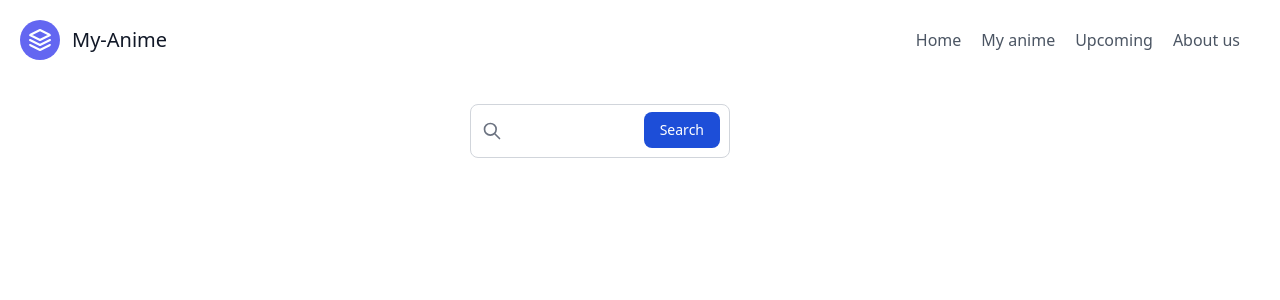
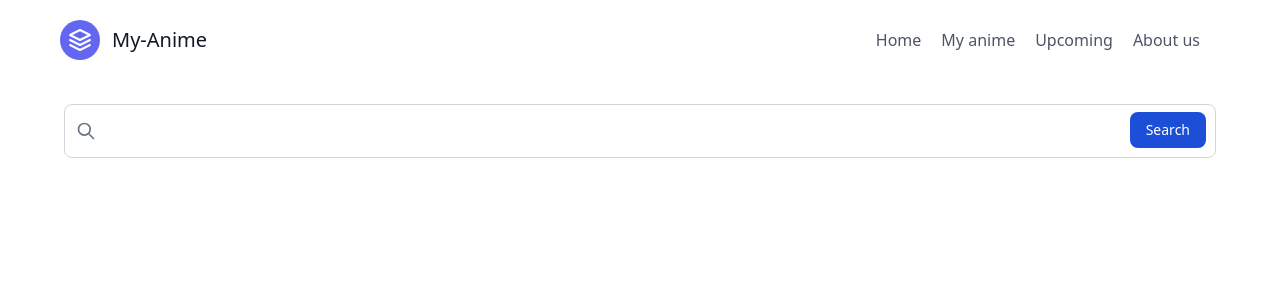
Before and after one commit to GenVenom/my-anime-dev, a Flask app: template templates/index.html in a window 1280 px wide. Shown: the top 300 px of the page. Run offline with Flask 2, Linux system fonts and the light colour scheme; the template is opened without the code that fills it, so the values that code supplies are empty; some libraries are stand-ins or nearby versions.

Commit message:
new additions

```diff
--- a/templates/index.html
+++ b/templates/index.html
@@ -1,99 +1,91 @@
 <!DOCTYPE html>
 <html>
   <head>
-        <title> My anime</title>
+    <title>My anime</title>
   </head>
   <body>
-        {% extends "navbar.html" %}
-
-        {% block content %}
-<div class="p-6 max-w-[1200px] flex justify-center items-center">
-  <form method="POST">
-    <label for="default-search" class="mb-2 text-sm font-medium text-gray-900 sr-only dark:text-white">Search</label>
+    <div class=' flex items-center justify-center max-w-[1200px] mx-auto'>
+      <div class='w-full'>
+        {% extends "navbar.html" %} {% block content %}
+      </div>
+    </div>
+    <div class="p-6 flex justify-center items-center w-full max-w-[1200px] mx-auto">
+      <form method="POST" class='w-full'>
+        <label
+          for="default-search"
+          class="mb-2 text-sm font-medium text-gray-900 sr-only dark:text-white"
+          >Search</label
+        >
         <div class="relative">
-        <div class="absolute inset-y-0 left-0 flex items-center pl-3 pointer-events-none">
-            <svg aria-hidden="true" class="w-5 h-5 text-gray-500 dark:text-gray-400" fill="none" stroke="currentColor" viewBox="0 0 24 24" xmlns="http://www.w3.org/2000/svg"><path stroke-linecap="round" stroke-linejoin="round" stroke-width="2" d="M21 21l-6-6m2-5a7 7 0 11-14 0 7 7 0 0114 0z"></path></svg>
+          <div
+            class="absolute inset-y-0 left-0 flex items-center pl-3 pointer-events-none"
+          >
+            <svg
+              aria-hidden="true"
+              class="w-5 h-5 text-gray-500 dark:text-gray-400"
+              fill="none"
+              stroke="currentColor"
+              viewBox="0 0 24 24"
+              xmlns="http://www.w3.org/2000/svg"
+            >
+              <path
+                stroke-linecap="round"
+                stroke-linejoin="round"
+                stroke-width="2"
+                d="M21 21l-6-6m2-5a7 7 0 11-14 0 7 7 0 0114 0z"
+              ></path>
+            </svg>
           </div>
-        <input type="search" id="default-search" name="search-query" class="block w-full p-4 pl-10 text-sm text-black-900 border border-gray-300 rounded-lg bg-black-50 focus:ring-blue-500 focus:border-blue-500 dark:bg-white-700 dark:border-white-600 dark:placeholder-gray-400 dark:text-black dark:focus:ring-blue-500 dark:focus:border-blue-500">
-        <button type="submit" class="text-white absolute right-2.5 bottom-2.5 bg-blue-700 hover:bg-blue-800 focus:ring-4 focus:outline-none focus:ring-blue-300 font-medium rounded-lg text-sm px-4 py-2 dark:bg-blue-600 dark:hover:bg-blue-700 dark:focus:ring-blue-800">Search</button>
+          <input
+            type="search"
+            id="default-search"
+            name="search-query"
+            class="block w-full p-4 pl-10 text-sm text-black-900 border border-gray-300 rounded-lg bg-black-50 focus:ring-blue-500 focus:border-blue-500 dark:bg-white-700 dark:border-white-600 dark:placeholder-gray-400 dark:text-black dark:focus:ring-blue-500 dark:focus:border-blue-500"
+          />
+          <button
+            type="submit"
+            class="text-white absolute right-2.5 bottom-2.5 bg-blue-700 hover:bg-blue-800 focus:ring-4 focus:outline-none focus:ring-blue-300 font-medium rounded-lg text-sm px-4 py-2 dark:bg-blue-600 dark:hover:bg-blue-700 dark:focus:ring-blue-800"
+          >
+            Search
+          </button>
         </div>
       </form>
     </div>
 
-
-<!-- <div class="flex items-center justify-center">
-  <div class="grid grid-flow-col grid-cols-3 grid-rows-3 gap-4">
+    <div class="grid content-center justify-items-center w-screen max-w-[95%] lg:max-w-[1200px] mx-auto">
+      <div class="grid lg:grid-cols-4 gap-10 grid-cols-2">
         {% for i in season %}
-
-    <div class="h-auto w-auto">
-      <a
-      href="#"
-      class="relative block overflow-hidden rounded-xl bg-[url({{i.image_url}})] bg-center bg-no-repeat"
-    >
-      <span
-        class="absolute right-4 top-4 z-10 inline-flex items-center rounded-full bg-black px-3 py-1 text-xs font-semibold text-white"
-      >
-        4.5
-
-        <svg
-          xmlns="http://www.w3.org/2000/svg"
-          class="ml-1.5 h-4 w-4 text-yellow-300"
-          viewBox="0 0 20 20"
-          fill="currentColor"
-        >
-          <path
-            d="M9.049 2.927c.3-.921 1.603-.921 1.902 0l1.07 3.292a1 1 0 00.95.69h3.462c.969 0 1.371 1.24.588 1.81l-2.8 2.034a1 1 0 00-.364 1.118l1.07 3.292c.3.921-.755 1.688-1.54 1.118l-2.8-2.034a1 1 0 00-1.175 0l-2.8 2.034c-.784.57-1.838-.197-1.539-1.118l1.07-3.292a1 1 0 00-.364-1.118L2.98 8.72c-.783-.57-.38-1.81.588-1.81h3.461a1 1 0 00.951-.69l1.07-3.292z"
-          />
-        </svg>
-      </span>
-
-      <div class="relative bg-black bg-opacity-40 p-8 pt-40 text-white">
-        <h3 class="text-2xl font-bold w-[200px] overflow-hidden">{{i.title}}</h3>
-
-        <p class="text-sm">{{i.episodes}} ep</p>
-      </div>
-    </a>
-    </div>
-      {% endfor %}
-
-  </div>
-</div> -->
-
-<div class="grid content-center justify-items-center w-screen">
-
-  <div class="grid grid-cols-4 gap-10">
-
-    {% for i in season %}
-  <div class="w-[250px] h-auto shadow-xl">
+        <div class="lg:w-[250px] w-[400px] h-auto shadow-xl">
           <article class="group">
             <img
               alt="Lava"
               src="{{i.image_url}}"
-        class="h-56 w-full  object-cover shadow-xl transition group-hover:grayscale-[50%]"
+              class="h-56 w-full object-cover shadow-xl transition group-hover:grayscale-[50%]"
             />
 
             <div class="p-4">
               <a href="#">
-          <h3 class="text-lg font-medium text-gray-900">
-            {{i.title}}
-          </h3>
+                <h3 class="text-lg font-medium text-gray-900 overflow-hidden max-h-[52px]">{{i.title}}</h3>
               </a>
 
-        <p class="mt-2 text-sm leading-relaxed text-gray-500 line-clamp-3">
-          {{i.episodes}}
+              <div class='flex justify-between items-center pt-2'>
+                <p
+                class="mt-2 text-sm leading-relaxed text-gray-500 line-clamp-3"
+              >
+                Episodes: {{i.episodes}}
               </p>
-      </div>
-    </article>
-  </div>
-  {% endfor %}
-
-
+              <button
+                class="mt-2 text-sm font-medium text-blue-600 hover:text-blue-500"
+                >Follow</button>
               </div>
 
             </div>
 
-
-
+          </article>
+        </div>
+        {% endfor %}
+      </div>
+    </div>
 
     {% endblock content %}
   </body>
--- a/templates/navbar.html
+++ b/templates/navbar.html
@@ -1,7 +1,7 @@
 {% block nav %}
 <!DOCTYPE html>
 <html>
-    <head>
+    <head class="">
         <title> My anime</title>
          <script src="https://cdn.tailwindcss.com"></script>
     </head>
@@ -15,10 +15,10 @@
       <span class="ml-3 text-xl">My-Anime</span>
     </a>
     <nav class="md:ml-auto flex flex-wrap items-center text-base justify-center">
-      <a class="mr-5 hover:text-gray-900">Home</a>
-      <a class="mr-5 hover:text-gray-900">My anime</a>
-      <a class="mr-5 hover:text-gray-900">Upcoming</a>
-      <a class="mr-5 hover:text-gray-900">About us</a>
+      <a class="mr-5 hover:text-gray-900 cursor-pointer">Home</a>
+      <a class="mr-5 hover:text-gray-900 cursor-pointer">My anime</a>
+      <a class="mr-5 hover:text-gray-900 cursor-pointer">Upcoming</a>
+      <a class="mr-5 hover:text-gray-900 cursor-pointer">About us</a>
     </nav>
 
   </div>
```
Lines whose indentation alone changed are shown as unchanged.
